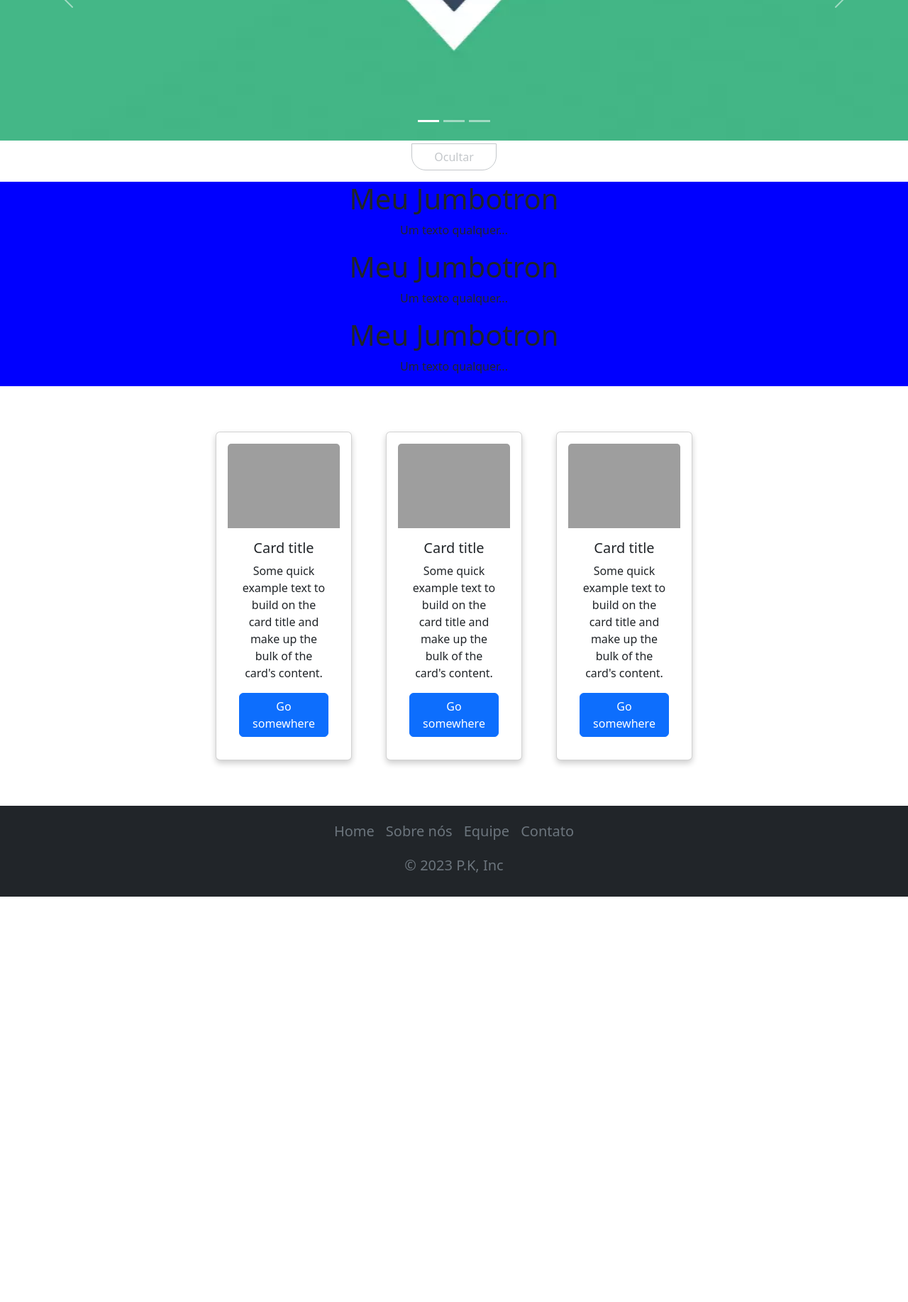
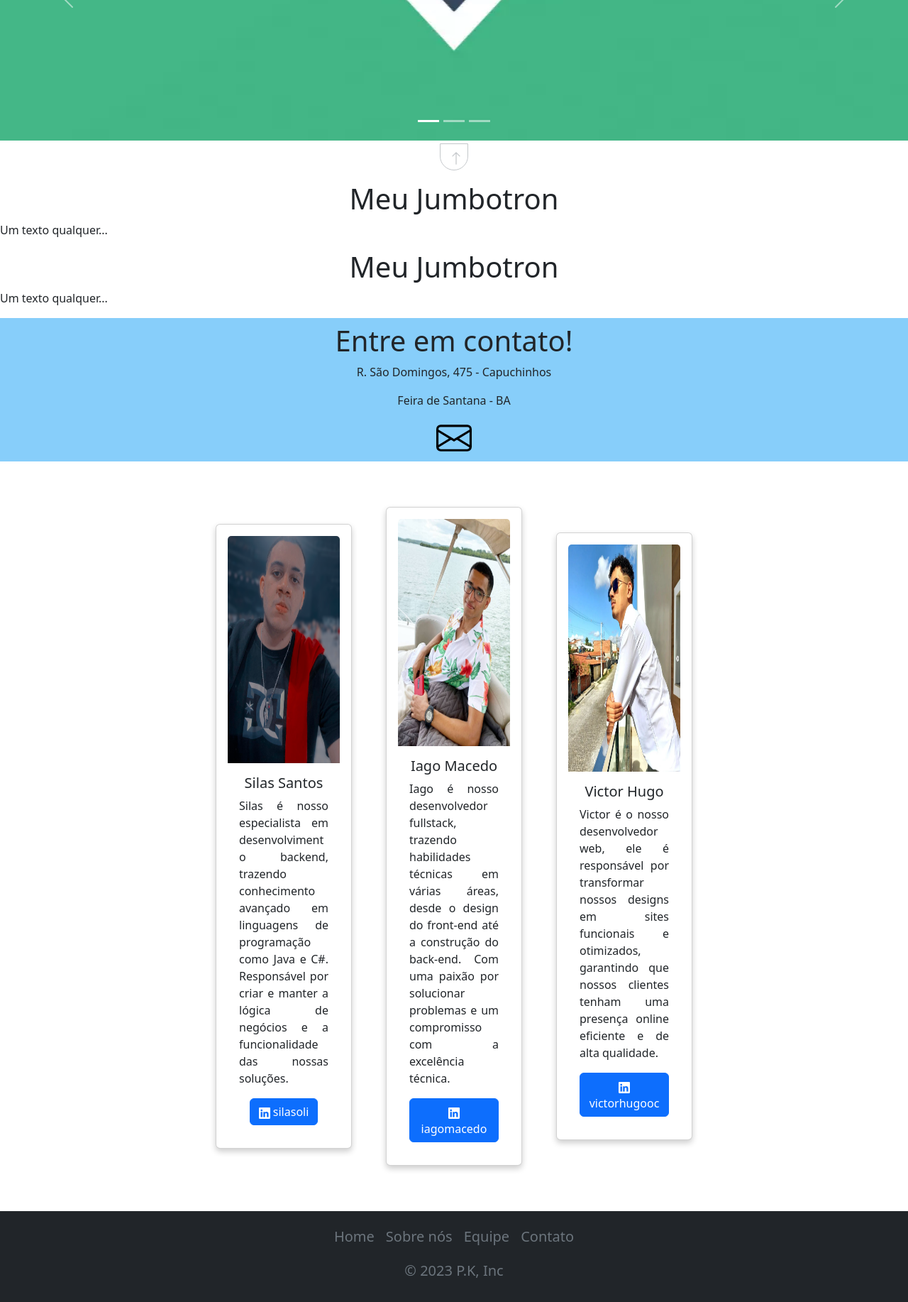
Before and after one commit to silasoli/business-page-boilerplate, a PHP site: page / in a window 1280 px wide. Shown: the part 326-2160 px from the top of the page at 71% size. Before the commit the page ends 1589 px from the top, so only its background shows below. Run offline with PHP 8.4, Linux system fonts and the light colour scheme; grey boxes are pictures that could not be loaded.

Commit message:
feat: contact section finalizated and team  finalizated

```diff
--- a/assets/style/style.css
+++ b/assets/style/style.css
@@ -12,7 +12,7 @@ body {
 }
 
 .jumbotron {
-  background-color: blue;
+  /* background-color: blue; */
 }
 
 .carousel-inner img {
@@ -33,7 +33,7 @@ nav {
   margin-top: -20px !important;
   margin-bottom: 2vh !important;
   margin: 0 auto;
-  width: 50%;
+  width: 5vh !important;
   opacity: 40%;
   margin-top: 10px;
   border-radius: 0px 0px 20px 20px !important;
@@ -48,7 +48,7 @@ nav {
   display: none;
   margin-top: -2px !important;
   margin: 0 auto;
-  width: 50%;
+  width: 5vh !important;
   opacity: 40%;
   margin-top: 10px;
   border-radius: 0px 0px 20px 20px !important;
@@ -92,6 +92,12 @@ nav {
   background-color: #f1f1f1;
 }
 
+.teamCard img {
+  min-height: 40vh;
+  max-width: 40vh;
+  max-height: 40vh;
+}
+
 /* Responsive columns - one column layout (vertical) on small screens */
 @media screen and (max-width: 600px) {
   .column {
@@ -120,3 +126,21 @@ nav {
     min-height: auto !important;
   }
 }
+
+p {
+  text-align: justify;
+}
+
+#contact{
+  background-color: #87CEFA	;
+  padding: 1vh;
+  display: flex;
+  flex-direction: column;
+  justify-content: center;
+  align-items: center;
+}
+
+#email-link {
+  text-decoration: none !important;
+  color: #000;
+}
--- a/index.html
+++ b/index.html
@@ -63,12 +63,20 @@
             </button>
         </div>
     </section>
-    <button id="btn-hidden-carousel" type="button" class="btn btn-outline-secondary"
-        onclick="hiddenCarousel()">Ocultar</button>
+    <button id="btn-hidden-carousel" type="button" class="btn btn-outline-secondary" onclick="hiddenCarousel()"><svg
+            xmlns="http://www.w3.org/2000/svg" width="20" height="20" fill="currentColor" class="bi bi-arrow-up"
+            viewBox="0 0 16 16">
+            <path fill-rule="evenodd"
+                d="M8 15a.5.5 0 0 0 .5-.5V2.707l3.146 3.147a.5.5 0 0 0 .708-.708l-4-4a.5.5 0 0 0-.708 0l-4 4a.5.5 0 1 0 .708.708L7.5 2.707V14.5a.5.5 0 0 0 .5.5z" />
+        </svg></button>
 
     <section class="jumbotron">
-        <button id="btn-show-carousel" type="button" class="btn btn-outline-secondary"
-            onclick="showCarousel()">Exibir</button>
+        <button id="btn-show-carousel" type="button" class="btn btn-outline-secondary" onclick="showCarousel()"><svg
+                xmlns="http://www.w3.org/2000/svg" width="20" height="20" fill="currentColor" class="bi bi-arrow-down"
+                viewBox="0 0 16 16">
+                <path fill-rule="evenodd"
+                    d="M8 1a.5.5 0 0 1 .5.5v11.793l3.146-3.147a.5.5 0 0 1 .708.708l-4 4a.5.5 0 0 1-.708 0l-4-4a.5.5 0 0 1 .708-.708L7.5 13.293V1.5A.5.5 0 0 1 8 1z" />
+            </svg></button>
         <h1>Meu Jumbotron</h1>
         <p>Um texto qualquer...</p>
     </section>
@@ -76,44 +84,67 @@
         <h1>Meu Jumbotron</h1>
         <p>Um texto qualquer...</p>
     </section>
-    <section class="jumbotron">
-        <h1>Meu Jumbotron</h1>
-        <p>Um texto qualquer...</p>
+    <section class="jumbotron" id="contact">
+        <h1>Entre em contato!</h1>
+        <p>R. São Domingos, 475 - Capuchinhos</p>
+        <p>Feira de Santana - BA</p>
+        <a id="email-link" href="https://mail.google.com/mail/?view=cm&fs=1&tf=1&to=contato@tech.builders.com" target="_blank"><svg
+                xmlns="http://www.w3.org/2000/svg" width="50" height="50" fill="currentColor" class="bi bi-envelope"
+                viewBox="0 0 16 16">
+                <path
+                    d="M0 4a2 2 0 0 1 2-2h12a2 2 0 0 1 2 2v8a2 2 0 0 1-2 2H2a2 2 0 0 1-2-2V4Zm2-1a1 1 0 0 0-1 1v.217l7 4.2 7-4.2V4a1 1 0 0 0-1-1H2Zm13 2.383-4.708 2.825L15 11.105V5.383Zm-.034 6.876-5.64-3.471L8 9.583l-1.326-.795-5.64 3.47A1 1 0 0 0 2 13h12a1 1 0 0 0 .966-.741ZM1 11.105l4.708-2.897L1 5.383v5.722Z" />
+            </svg></a>
     </section>
     <section id="teamSection">
         <div class="column">
             <div class="card teamCard">
-             <img src="..." class="card-img-top" alt="...">
+                <img src="assets/img-profile/desfoquebom.png" class="card-img-top">
                 <div class="card-body">
-                 <h5 class="card-title">Card title</h5>
-                 <p class="card-text">Some quick example text to build on the card title and make up the bulk of the
-                     card's
-                     content.</p>
-                 <a href="#" class="btn btn-primary">Go somewhere</a>
+                    <h5 class="card-title">Silas Santos</h5>
+                    <p class="card-text">Silas é nosso especialista em desenvolvimento backend, trazendo conhecimento
+                        avançado em linguagens de programação como Java e C#. Responsável por criar e
+                        manter a lógica de negócios e a funcionalidade das nossas soluções.</p>
+                    <a href="https://www.linkedin.com/in/silasoli" target="_blank" class="btn btn-primary"><svg
+                            xmlns="http://www.w3.org/2000/svg" width="16" height="16" fill="currentColor"
+                            class="bi bi-linkedin" viewBox="0 0 16 16">
+                            <path
+                                d="M0 1.146C0 .513.526 0 1.175 0h13.65C15.474 0 16 .513 16 1.146v13.708c0 .633-.526 1.146-1.175 1.146H1.175C.526 16 0 15.487 0 14.854V1.146zm4.943 12.248V6.169H2.542v7.225h2.401zm-1.2-8.212c.837 0 1.358-.554 1.358-1.248-.015-.709-.52-1.248-1.342-1.248-.822 0-1.359.54-1.359 1.248 0 .694.521 1.248 1.327 1.248h.016zm4.908 8.212V9.359c0-.216.016-.432.08-.586.173-.431.568-.878 1.232-.878.869 0 1.216.662 1.216 1.634v3.865h2.401V9.25c0-2.22-1.184-3.252-2.764-3.252-1.274 0-1.845.7-2.165 1.193v.025h-.016a5.54 5.54 0 0 1 .016-.025V6.169h-2.4c.03.678 0 7.225 0 7.225h2.4z" />
+                        </svg> silasoli</a>
                 </div>
             </div>
         </div>
         <div class="column">
             <div class="card teamCard">
-            <img src="..." class="card-img-top" alt="...">
+                <img src="assets/img-profile/iagomacedo.jpg" class="card-img-top">
                 <div class="card-body">
-                <h5 class="card-title">Card title</h5>
-                <p class="card-text">Some quick example text to build on the card title and make up the bulk of the
-                    card's
-                    content.</p>
-                <a href="#" class="btn btn-primary">Go somewhere</a>
+                    <h5 class="card-title">Iago Macedo</h5>
+                    <p class="card-text">Iago é nosso desenvolvedor fullstack, trazendo habilidades técnicas em várias
+                        áreas, desde o design do front-end até a construção do back-end. Com uma paixão por solucionar
+                        problemas e um compromisso com a excelência técnica.</p>
+                    <a href="https://www.linkedin.com/in/iagomacedo" target="_blank" class="btn btn-primary"><svg
+                            xmlns="http://www.w3.org/2000/svg" width="16" height="16" fill="currentColor"
+                            class="bi bi-linkedin" viewBox="0 0 16 16">
+                            <path
+                                d="M0 1.146C0 .513.526 0 1.175 0h13.65C15.474 0 16 .513 16 1.146v13.708c0 .633-.526 1.146-1.175 1.146H1.175C.526 16 0 15.487 0 14.854V1.146zm4.943 12.248V6.169H2.542v7.225h2.401zm-1.2-8.212c.837 0 1.358-.554 1.358-1.248-.015-.709-.52-1.248-1.342-1.248-.822 0-1.359.54-1.359 1.248 0 .694.521 1.248 1.327 1.248h.016zm4.908 8.212V9.359c0-.216.016-.432.08-.586.173-.431.568-.878 1.232-.878.869 0 1.216.662 1.216 1.634v3.865h2.401V9.25c0-2.22-1.184-3.252-2.764-3.252-1.274 0-1.845.7-2.165 1.193v.025h-.016a5.54 5.54 0 0 1 .016-.025V6.169h-2.4c.03.678 0 7.225 0 7.225h2.4z" />
+                        </svg> iagomacedo</a>
                 </div>
             </div>
         </div>
         <div class="column">
             <div class="card teamCard">
-             <img src="..." class="card-img-top" alt="...">
+                <img src="assets/img-profile/victor.png" class="card-img-top" alt="...">
                 <div class="card-body">
-                 <h5 class="card-title">Card title</h5>
-                 <p class="card-text">Some quick example text to build on the card title and make up the bulk of the
-                     card's
-                     content.</p>
-                 <a href="#" class="btn btn-primary">Go somewhere</a>
+                    <h5 class="card-title">Victor Hugo</h5>
+                    <p class="card-text">Victor é o nosso desenvolvedor web, ele é responsável por transformar nossos
+                        designs em sites funcionais e
+                        otimizados, garantindo que nossos clientes tenham uma presença online eficiente e de alta
+                        qualidade.</p>
+                    <a href="https://www.linkedin.com/in/victorhugooc" target="_blank" class="btn btn-primary"><svg
+                            xmlns="http://www.w3.org/2000/svg" width="16" height="16" fill="currentColor"
+                            class="bi bi-linkedin" viewBox="0 0 16 16">
+                            <path
+                                d="M0 1.146C0 .513.526 0 1.175 0h13.65C15.474 0 16 .513 16 1.146v13.708c0 .633-.526 1.146-1.175 1.146H1.175C.526 16 0 15.487 0 14.854V1.146zm4.943 12.248V6.169H2.542v7.225h2.401zm-1.2-8.212c.837 0 1.358-.554 1.358-1.248-.015-.709-.52-1.248-1.342-1.248-.822 0-1.359.54-1.359 1.248 0 .694.521 1.248 1.327 1.248h.016zm4.908 8.212V9.359c0-.216.016-.432.08-.586.173-.431.568-.878 1.232-.878.869 0 1.216.662 1.216 1.634v3.865h2.401V9.25c0-2.22-1.184-3.252-2.764-3.252-1.274 0-1.845.7-2.165 1.193v.025h-.016a5.54 5.54 0 0 1 .016-.025V6.169h-2.4c.03.678 0 7.225 0 7.225h2.4z" />
+                        </svg> victorhugooc</a>
                 </div>
             </div>
         </div>
```
Also changed, not shown: assets/img-profile/desfoquebom.png (added), assets/img-profile/iagomacedo.jpg (added), assets/img-profile/victor.png (added). Lines whose indentation alone changed are shown as unchanged.
